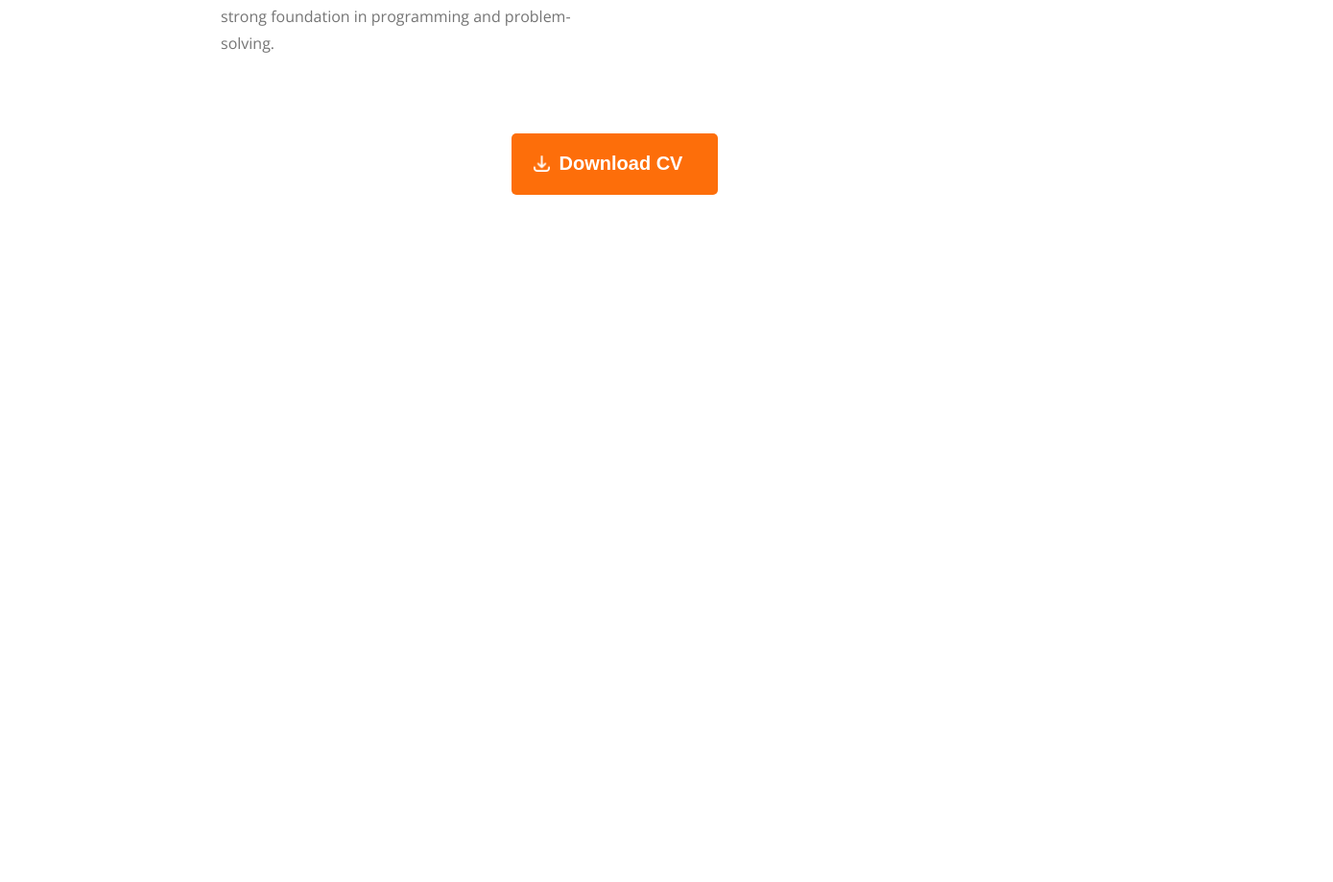
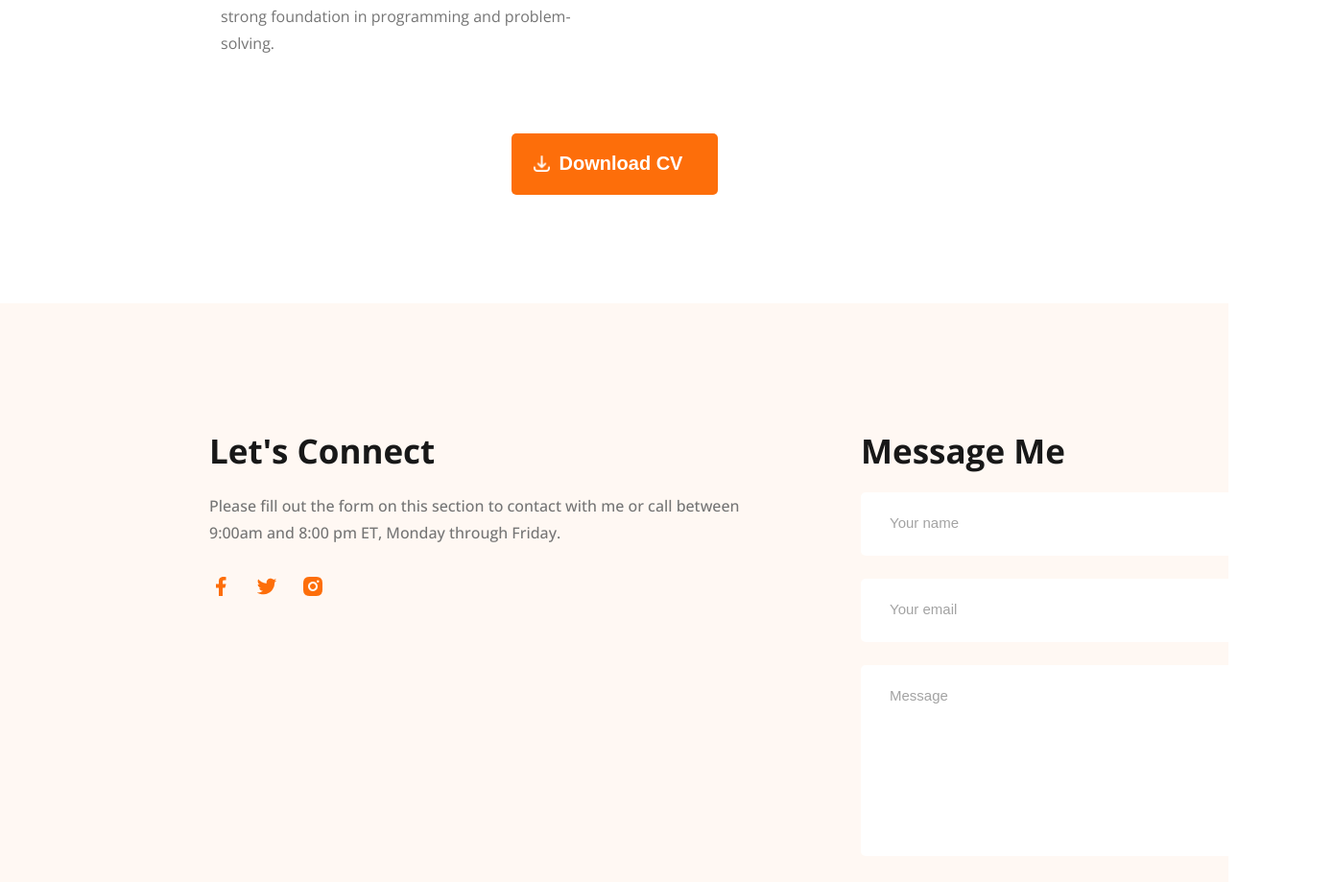
Before and after one commit to MarufaSultana2005/developer-portfolio, a plain HTML site: page index.html in a window 1280 px wide. Shown: the part 3554-4473 px from the top of the page at 96% size, 1389 px wide, since content can reach past the window. Before the commit the page ends 3869 px from the top, so only its background shows below. Drawn offline with nearby package versions, Linux system fonts and the light colour scheme.

Commit message:
added footer

```diff
--- a/index.html
+++ b/index.html
@@ -21,9 +21,9 @@
 
         <div class="banner">
             <div class="banner_content">
-                 <span class="banner_subtitle">Hi, I am</span>
-                    <br>
-                    <h6 class="banner_title">Mary Hardy</h6>
+                <span class="banner_subtitle">Hi, I am</span>
+                <br>
+                <h6 class="banner_title">Mary Hardy</h6>
                 <p class="banner_description">
                     A passionate designer and developer with a knack for creating stunning and functional
                     websites. I specialize in crafting user-friendly interfaces and seamless user experiences.
@@ -129,7 +129,8 @@
                         <p class="sum_description">Focused on software engineering and web development. Skills include
                             Java, Python, and web
                             technologies. In this role, I developed a strong foundation in programming and
-                            problem-solving. Also gained experience in agile methodologies and version control systems.</p>
+                            problem-solving. Also gained experience in agile methodologies and version control systems.
+                        </p>
                     </div>
                     <hr>
                     <div class="edu">
@@ -179,7 +180,22 @@
 
     </main>
     <footer>
-
+        <div>
+            <p class="footer_title">Let's Connect</p>
+            <p class="footer_discription">Please fill out the form on this section to contact with me or call between 9:00am and 8:00 pm ET,
+                Monday through Friday.</p>
+            <div class="footer_links">
+                <a href=""><img src="images/icons/facebook.png" alt="Facebook"></a>
+                <a href=""><img src="images/icons/twitter.png" alt="Twitter"></a>
+                <a href=""><img src="images/icons/insta.png" alt="Instagram"></a>
+            </div>
+        </div>
+        <div class="footer_inputs">
+            <h4 class="footer_title">Message Me</h4>
+            <input type="text" placeholder="Your name" class="input">
+            <input type="email" placeholder="Your email" class="input">
+            <input type="text" placeholder="Message" class="input m">
+        </div>
     </footer>
 </body>
 
--- a/styles/index.css
+++ b/styles/index.css
@@ -350,3 +350,61 @@ nav ul li a {
     margin-top: 50px;
     margin-bottom: 112px;
 }
+
+/* Footer Styles */
+
+footer {
+    display: flex;
+    justify-content: space-between;
+    background: rgb(255, 248, 243);
+    margin-top: 113px;
+    padding: 130px 230px 130px 218px;
+    gap: 117px;
+}
+
+.footer_title {
+    color: rgb(24, 24, 24);
+    font-size: 35px;
+    font-weight: 700;
+    margin: 0;
+    margin-bottom: 20px;
+}
+
+.footer_discription {
+    color: var(--dark3);
+    line-height: 28px;
+    width: 562px;
+    margin-bottom: 30px;
+    font-weight: 500;
+}
+
+.footer_links {
+    width: 120px;
+    display: flex;
+    justify-content: space-between;
+    margin-top: 0;
+}
+
+.footer_inputs {
+    display: flex;
+    flex-direction: column;
+}
+
+.input {
+    width: 460px;
+    border: none;
+    margin-bottom: 24px;
+    height: 64px;
+    border-radius: 5px;
+    padding-left: 30px;
+}
+
+.m {
+    padding-bottom: 134px;
+}
+
+::placeholder {
+    color: var(--dark4);
+    font-weight: 500;
+    font-size: 15px;
+}
```
